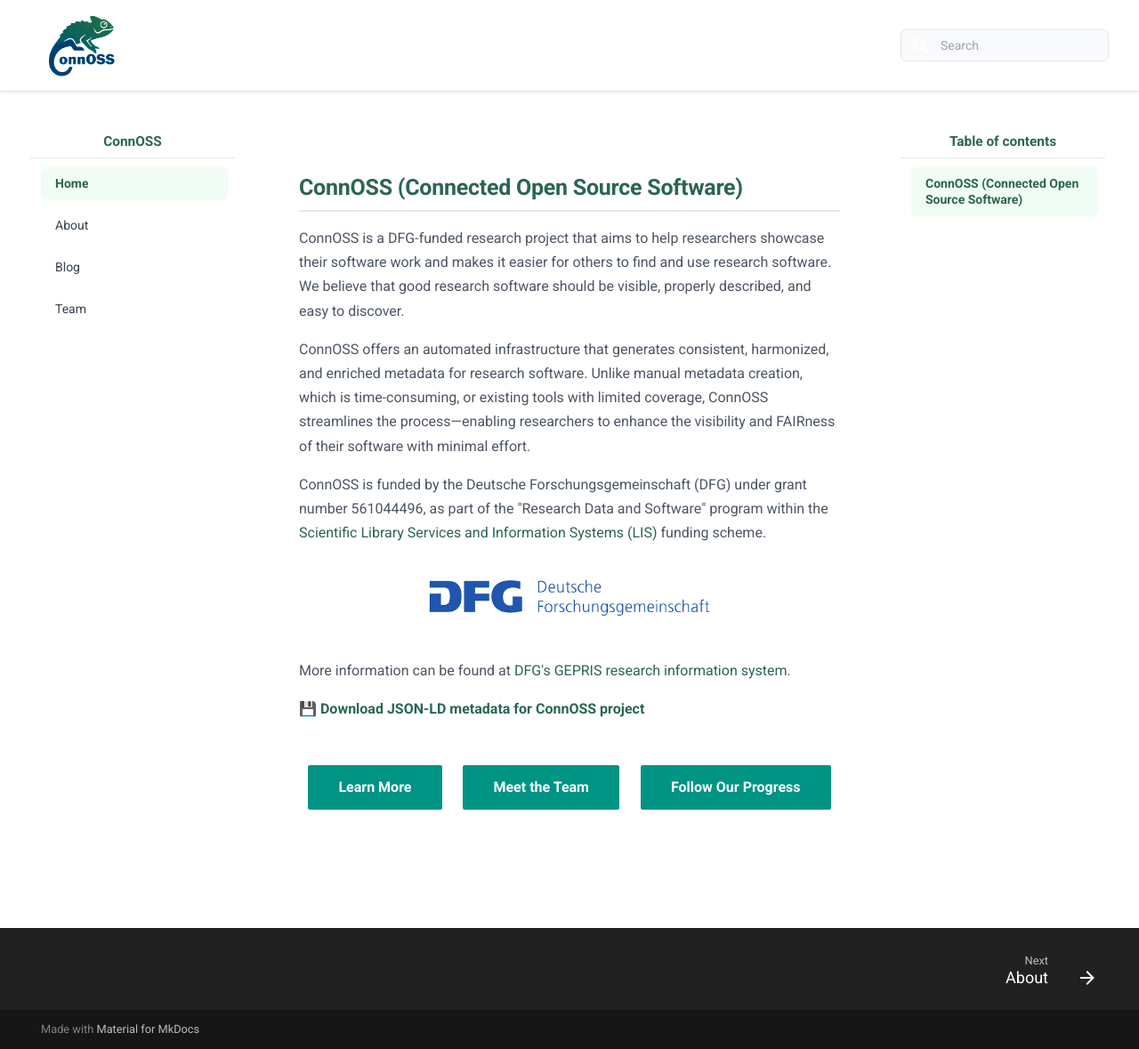
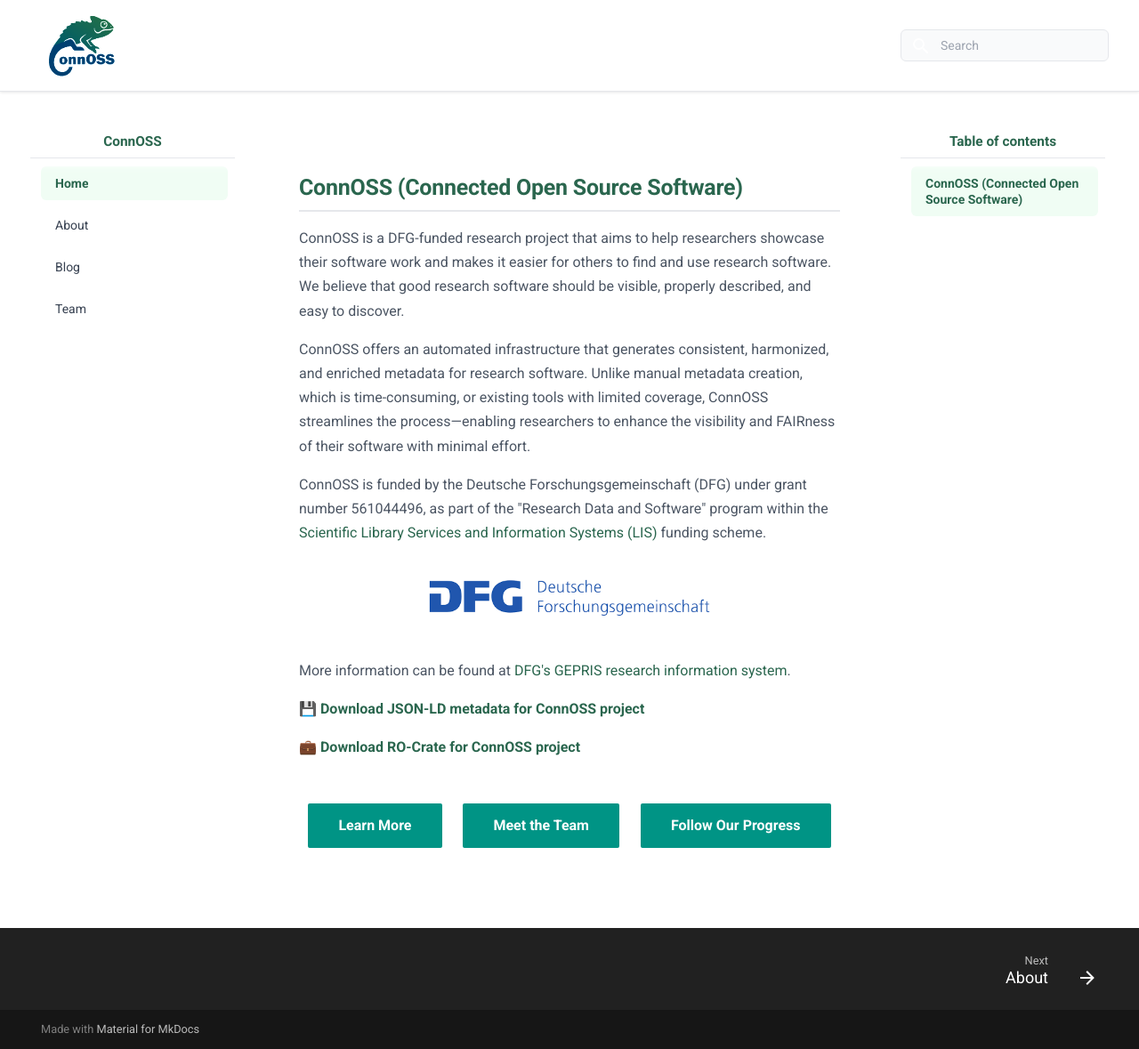
Before and after one commit to ConnOSS-Project/connoss-project.github.io, an MkDocs documentation site: the page built from docs/index.md, in a window 1280 px wide and 1179 px high. Shown: the whole window at 89% size. Built offline with MkDocs 1.6.1 and Material for MkDocs 9.7.7, drawn with Linux system fonts in a browser that asks for light colours.

Commit message:
Update index.md to include RO-Crate download link

```diff
--- a/docs/index.md
+++ b/docs/index.md
@@ -16,6 +16,8 @@
 
 <p><a href="connoss_metadata.json" download style="font-weight: bold;"> 💾 Download JSON-LD metadata for ConnOSS project </a></p>
 
+<p><a href="ro-crate-metadata.json" download style="font-weight: bold;"> 💼 Download RO-Crate for ConnOSS project </a></p>
+
 <div style="text-align: center; margin: 40px 0;">
   <a href="about/" class="md-button md-button--primary" style="margin: 10px;">Learn More</a>
   <a href="team/" class="md-button md-button--primary" style="margin: 10px;">Meet the Team</a>
```
